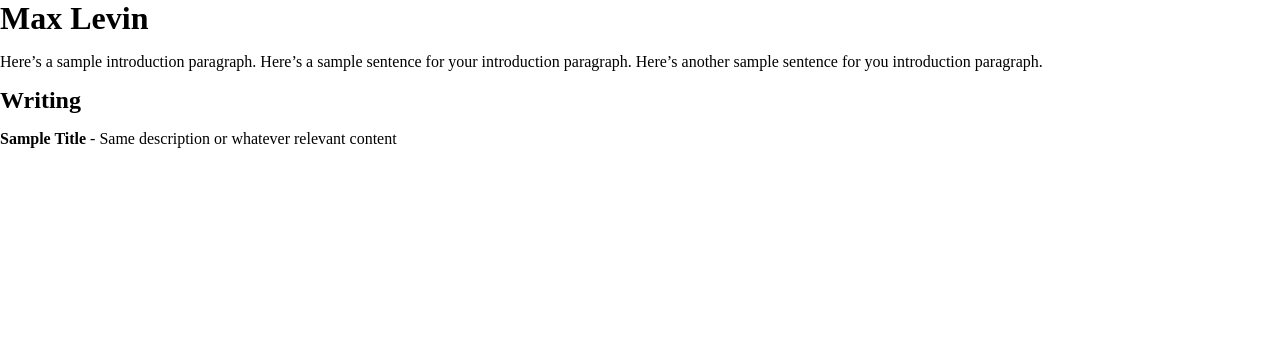
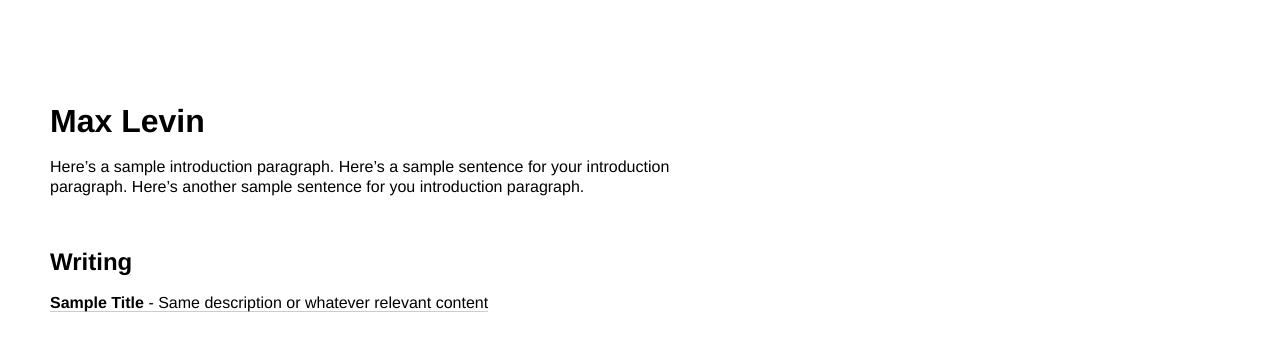
Before and after one commit to minicreative/maxlevin.me, a Jekyll site: the page built from index.md, in a window 1280 px wide. Shown: the top 351 px of the page. Built offline with Jekyll 4.4.1, drawn with Linux system fonts in a browser that asks for light colours.

Commit message:
css added

```diff
--- a/_layouts/home.html
+++ b/_layouts/home.html
@@ -1,6 +1,8 @@
 {% include header.html %}
 
-    <h1>{{ site.title }}</h1>
-    {{ page.content | markdownify }}
+    <div class="container">
+        <h1>{{ site.title }}</h1>
+        {{ page.content | markdownify }}
+    </div>
 
 {% include footer.html %}
--- a/css/main.scss
+++ b/css/main.scss
@@ -28,3 +28,13 @@ input:focus, textarea:focus {outline:none;}
         @media screen and (max-width:375px) {@content;}
     }
 }
+
+// Styles
+
+body {font-family:'Helvetica', 'Arial', sans-serif;}
+.container {
+    margin:50px; padding-top:1px; max-width:640px;
+    line-height:1.25;
+    a {border-bottom:1px solid #ccc;}
+}
+h1, h2 {margin-top:50px;}
```
Also changed, not shown: 1 other file.
